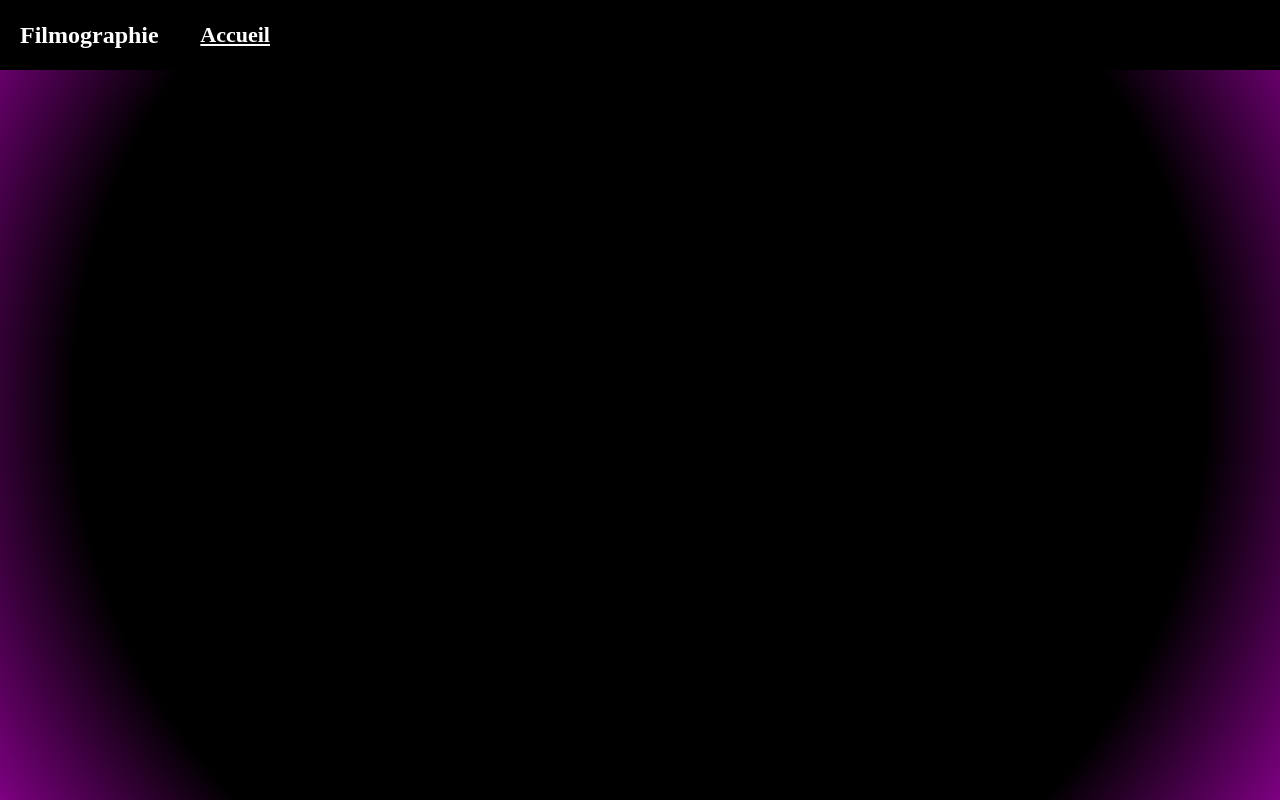
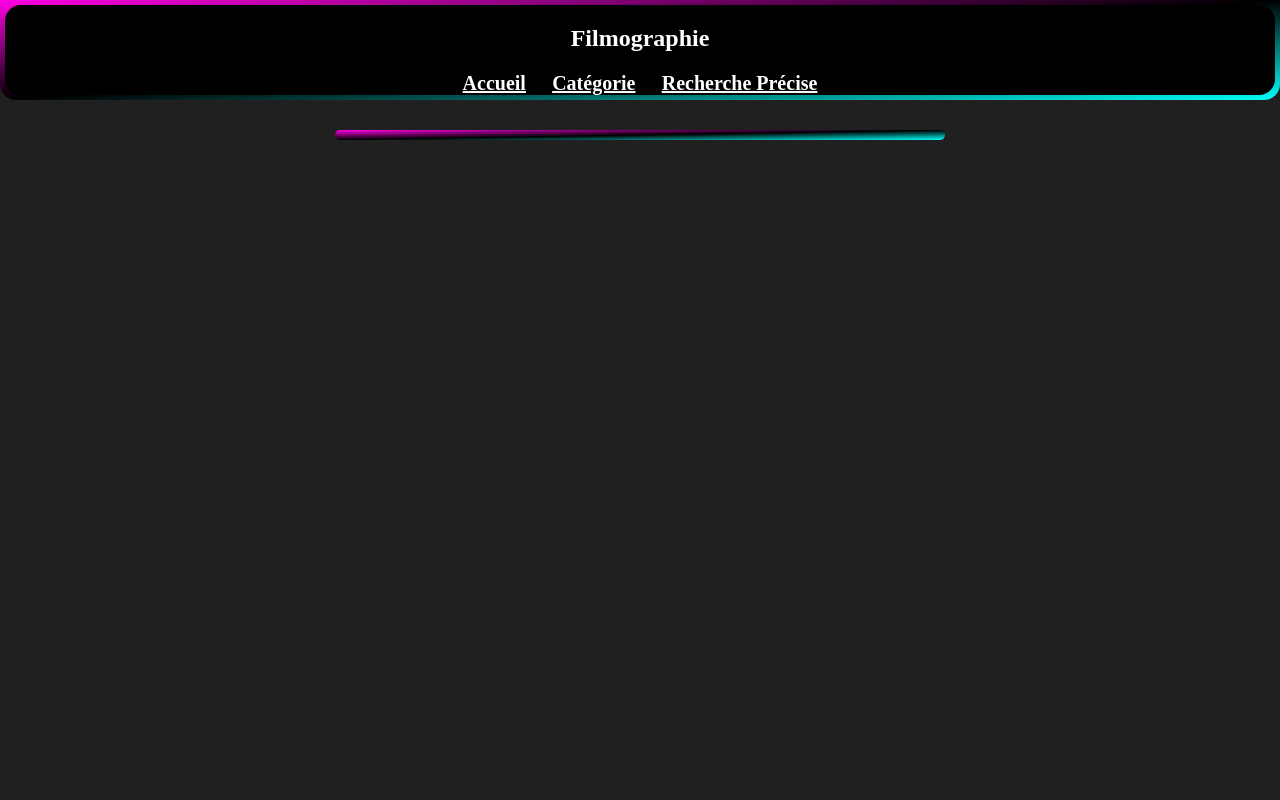
Before and after one commit to MaximeGondariz/APImovie, a plain HTML site: page Single.html in a window 1280 px wide. Drawn offline with Linux system fonts and the light colour scheme; no server answers.

Commit message:
Amélioration graphique
Amélioration du CSS et un peu du Javascript

```diff
--- a/CSS/accueil.css
+++ b/CSS/accueil.css
@@ -1,34 +1,45 @@
 body{
     margin : 0;
     color:white;
-    background: rgb(0,0,0);
-    background: radial-gradient(circle, rgba(0,0,0,1) 75%, rgba(126,0,130,1) 100%);
+    background: rgb(32, 32, 32);
+    /* background: radial-gradient(circle,rgba(0, 164, 209, 0.8) 0%,rgba(0,0,0,1) 40%,rgba(0,0,0,1) 70%, rgba(126, 0, 130, 0.8) 100%); */
 }
 
 #navbar{
     width:auto;
-    height:30px;
+    height:auto;
     display:flex;
+    margin:auto;
     flex-direction: row;
+    justify-content: center;
+    color : white;
+    padding: 5px;
+    background: rgb(0, 0, 0);
+    background: linear-gradient(to bottom right, rgba(255,0,228,1) 0%, rgba(0,0,0,1) 50%, rgba(0,255,248,1) 100%);
+    border-bottom-right-radius:1em ;
+    border-bottom-left-radius:1em ;
+}
+
+#menu{
+    width:100%;
+    height:100%;
+    display:flex;
+    flex-direction: column;
     justify-content: space-between;
+    align-items: center;
     background-color: black;
-    color : white;
-    padding: 20px;
-    background: rgb(0, 0, 0);
+    border-radius: 1em;
 }
 
 #lien{
-    width:250px;
-    height:auto;
+    width: 30%;
     display:flex;
-    flex-direction: row;
-    justify-content: space-between;
-    align-items: center;
+    justify-content: space-around;
 }
 
 #lien a{
     color:white;
-    font-size:22px;
+    font-size:20px;
     font-weight:600;
     text-decoration: underline;
 }
@@ -50,6 +61,27 @@ body{
 }
 
 #movies{
+    width:auto;
+    height:auto;
+    display:flex;
+    flex-direction: column;
+    justify-content: center;
+    flex-wrap: wrap;
+    padding-right:200px;
+    padding-left:200px;
+}
+
+#nbmovies{
+    width:auto;
+    height:auto;
+    margin:auto;
+    font-weight: 500;
+    font-size: 24;
+    margin-bottom: 20px;
+    text-align: center;
+}
+
+#container_movies{
     width:100%;
     height:auto;
     display:flex;
@@ -67,17 +99,17 @@ body{
     justify-content: center;
     margin-bottom:30px;
     margin-right:30px;
+    padding:5px;
+    background: rgb(0, 0, 0);
+    background: linear-gradient(to bottom right, rgba(255,0,228,1) 0%, rgba(0,0,0,1) 50%, rgba(0,255,248,1) 100%);
+    border-radius: 1em;
+}
+
+.container img{
+    border-radius: 1em;
 }
 
 #poster{
     width:200px;
     height:323px;
 }
-
-.links{
-    color:white;
-    font-size:30px;
-    font-weight:700;
-    text-decoration: underline;
-    text-align: center;
-}
--- a/CSS/style.css
+++ b/CSS/style.css
@@ -1,41 +1,59 @@
 body{
     margin : 0;
-    background: rgb(0,0,0);
-    background: radial-gradient(circle, rgba(0,0,0,1) 75%, rgba(126,0,130,1) 100%);
     color:white;
+    background: rgb(32, 32, 32);
+    /* background: radial-gradient(circle,rgba(0, 164, 209, 0.8) 0%,rgba(0,0,0,1) 40%,rgba(0,0,0,1) 70%, rgba(126, 0, 130, 0.8) 100%); */
 }
 
 ul{
-    margin-left:0;
-    padding-left:0;
+    width:600px;
+    height:auto;
+    margin:auto;
     position : relative;
+    background: rgb(0, 0, 0);
+    background: linear-gradient(to bottom right, rgba(255,0,228,1) 0%, rgba(0,0,0,1) 50%, rgba(0,255,248,1) 100%);
+    padding:5px;
+    border-radius: 1em;
 }
 
 #navbar{
     width:auto;
-    height: 30px;
+    height:auto;
     display:flex;
+    margin:auto;
     flex-direction: row;
+    justify-content: center;
+    color : white;
+    padding: 5px;
+    background: rgb(0, 0, 0);
+    background: linear-gradient(to bottom right, rgba(255,0,228,1) 0%, rgba(0,0,0,1) 50%, rgba(0,255,248,1) 100%);
+    border-bottom-right-radius:1em ;
+    border-bottom-left-radius:1em ;
+    margin-bottom: 30px;
+}
+
+#menu{
+    width:100%;
+    height:100%;
+    display:flex;
+    flex-direction: column;
     justify-content: space-between;
+    align-items: center;
     background-color: black;
-    padding: 20px;
-    margin-bottom : 20px;
+    border-radius: 1em;
 }
 
 #lien{
-    width:250px;
-    height:auto;
+    width: 30%;
     display:flex;
-    flex-direction: row;
-    justify-content: space-between;
-    align-items: center;
+    justify-content: space-around;
 }
 
 #lien a{
-    font-size:22px;
+    color:white;
+    font-size:20px;
     font-weight:600;
     text-decoration: underline;
-    color:white;
 }
 
 #search input{
@@ -69,3 +87,22 @@ ul{
     width:300px;
     height:485px;
 }
+
+.black{
+    width:100%;
+    height:100%;
+    background-color: black;
+    border-radius: 1em;
+}
+
+@media (max-width:740px){
+    #detail{
+        flex-direction: column;
+    }
+}
+
+@media (max-width:1040px){
+    #lien{
+        width:60%;
+    }
+}
--- a/JS/Movie.js
+++ b/JS/Movie.js
@@ -29,6 +29,10 @@ function getmovie(){
             // Création des éléments
 
             let Movie = data;
+
+            let black = createNode('div');
+            black.classList.add('black')
+
             let li = createNode('li');
             li.id = "ligne";
 
@@ -112,8 +116,9 @@ function getmovie(){
             append(div, img);
             append(div, info);
             append(li, span);
-            append(ul, li);
-            append(ul, div);
+            append(black, li);
+            append(black, div);
+            append(ul, black);
         })
     .catch(function(error) {
         console.log(error);
--- a/Single.html
+++ b/Single.html
@@ -5,11 +5,15 @@
     </head>
     <body>
         <nav id="navbar">
-            <div id="lien">
+            <div id="menu">
                 <h1>
                     Filmographie
                 </h1>
-                <a href="Index.html">Accueil</a>
+                <div id="lien">
+                    <a href="Index.html">Accueil</a>
+                    <a href="#">Catégorie</a>
+                    <a href="#">Recherche Précise</a>
+                </div>
             </div>
         </nav>
         <ul id="authors" style="text-decoration:none">
```
Also changed, not shown: Index.html (+8 -3 lines), JS/Movies.js (+13 -8 lines).
